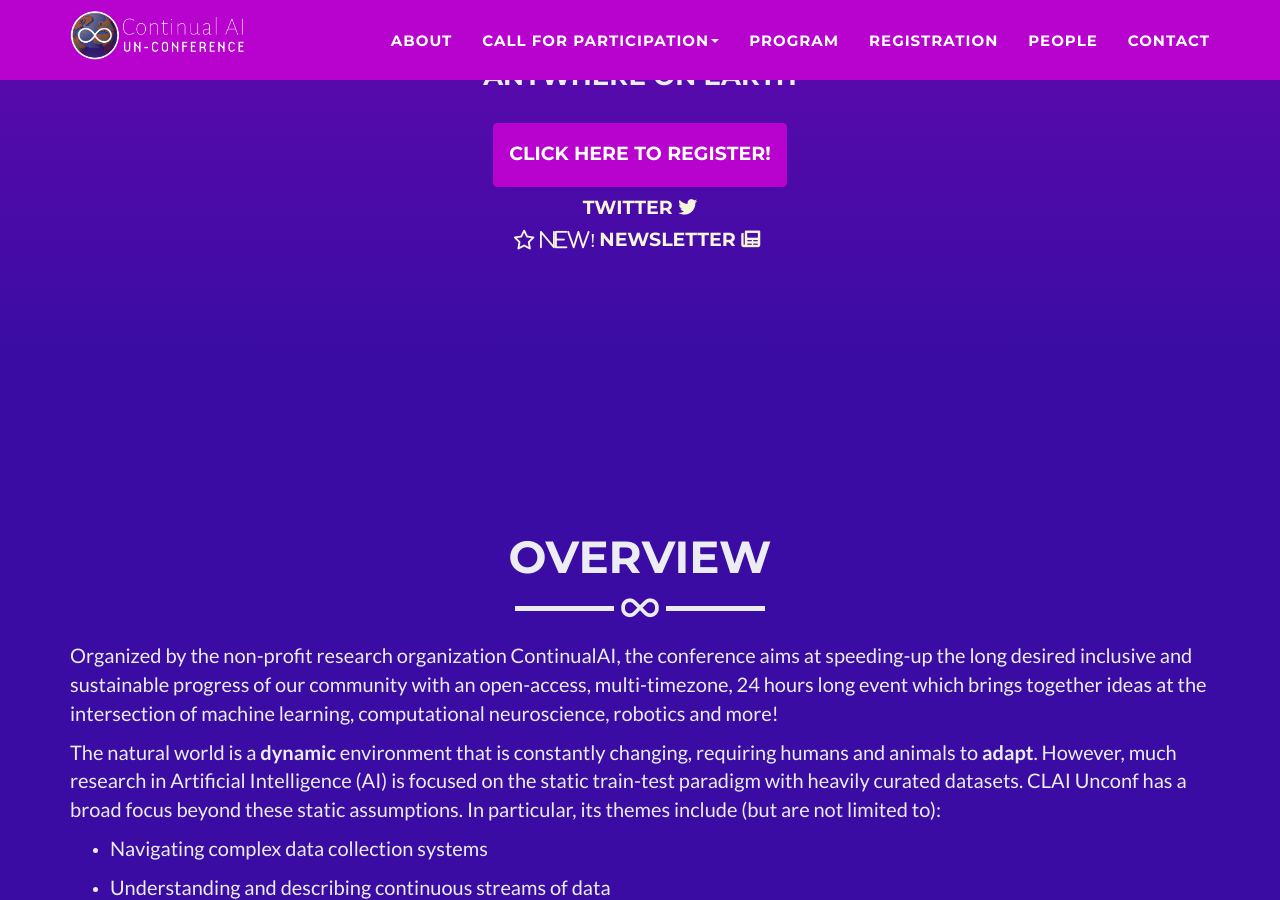
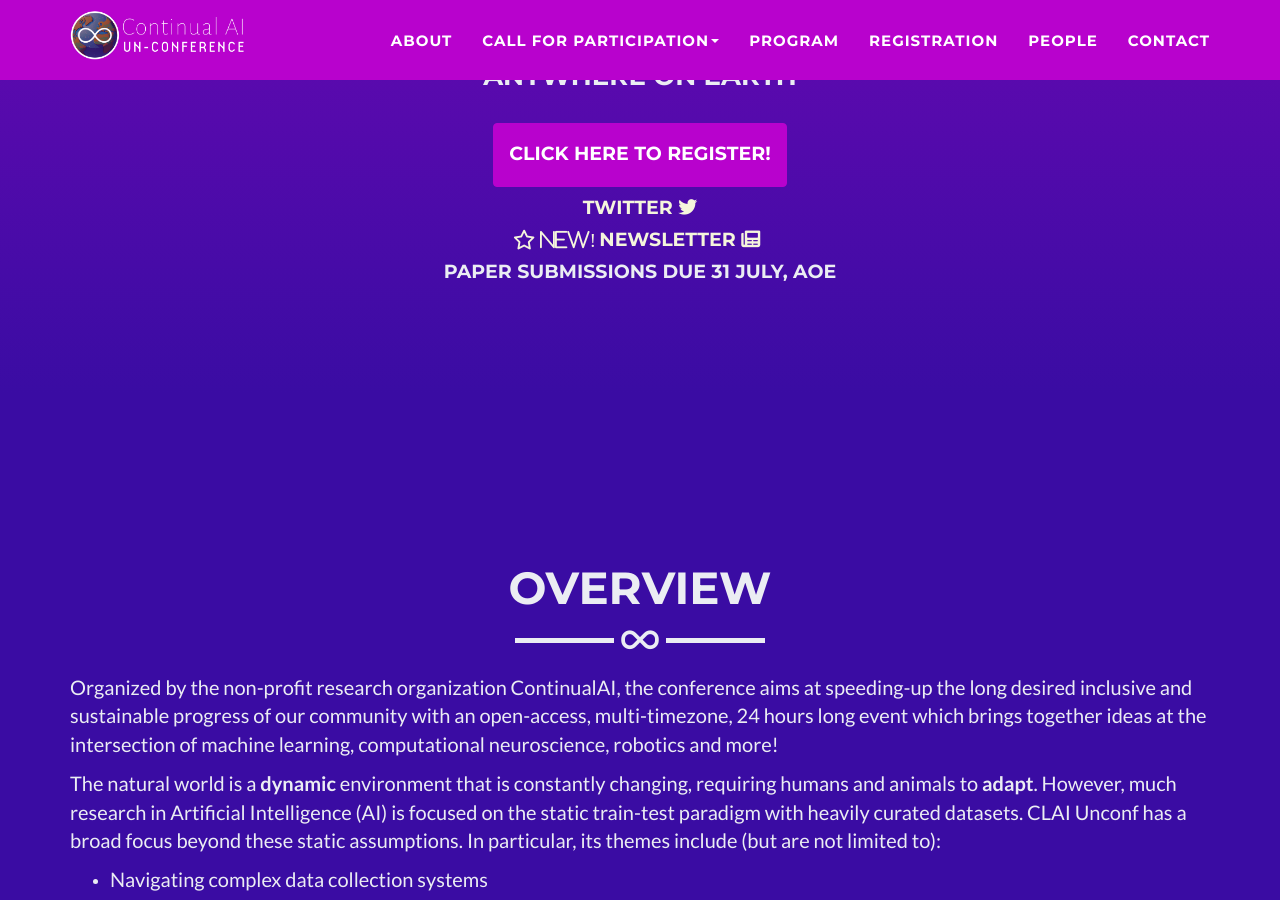
Before and after one commit to ContinualAI/CLAI_unconf, a Jekyll site: the page built from index.html, in a window 1280 px wide and 900 px high, scrolled down 883 px. Built offline with Jekyll 4.4.1, drawn with Linux system fonts in a browser that asks for light colours.

Commit message:
update paper submission on homepage

```diff
--- a/_includes/header.html
+++ b/_includes/header.html
@@ -32,6 +32,9 @@
               <i class="fa-regular fa-star fa-beat fa-sm">&nbspNEW!&nbsp</i>&nbspNewsletter <i class="fa-solid fa-newspaper"></i>
             </a>
           </h4>
+          <h4>
+            Paper submissions due 31 July, AOE
+          </h4>
         </div>
       </div>
     </div>
```
